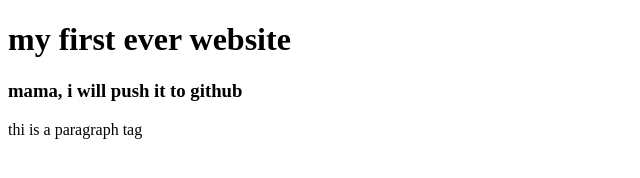
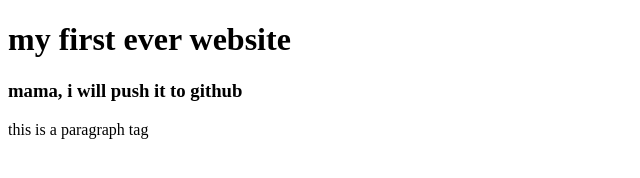
Before and after one commit to AkashRockz/my-first-website, a plain HTML site: page index.html in a window 1280 px wide. Shown: the full height of the page, 0-640 px from the left. Drawn offline with Linux system fonts and the light colour scheme.

Commit message:
Update index.html

```diff
--- a/index.html
+++ b/index.html
@@ -8,6 +8,6 @@
 <body>
     <h1>my first ever website</h1>
     <h3>mama, i will push it to github</h3>
-    <p>thi is a paragraph tag</p>
+    <p>this is a paragraph tag</p>
 </body>
 </html>
```
